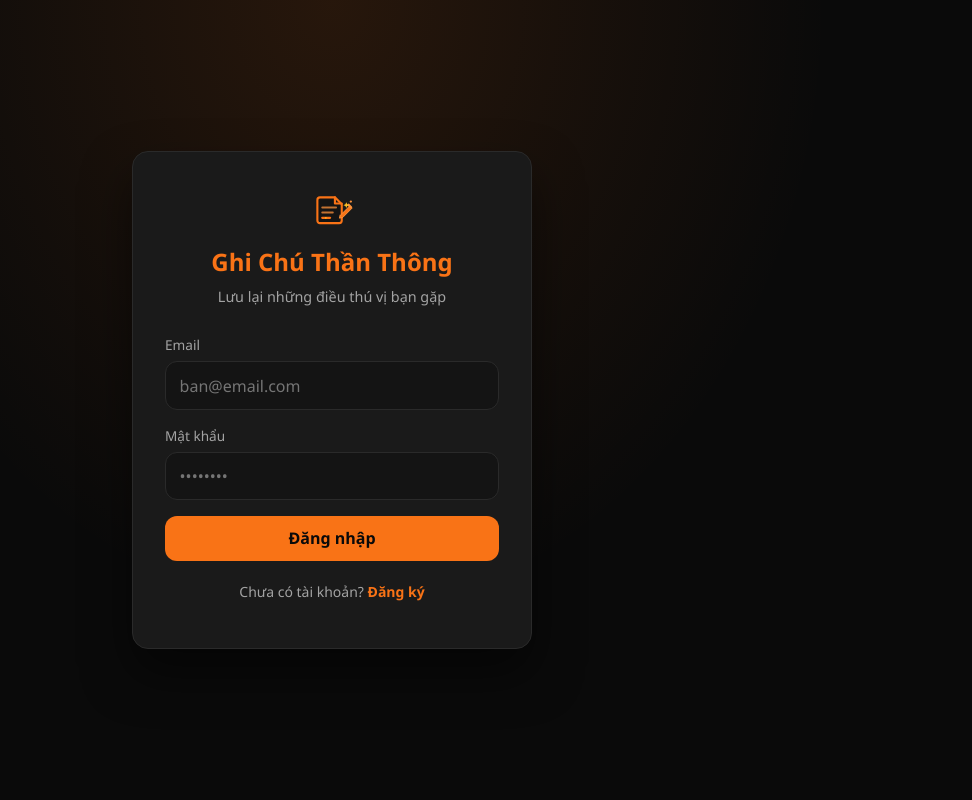
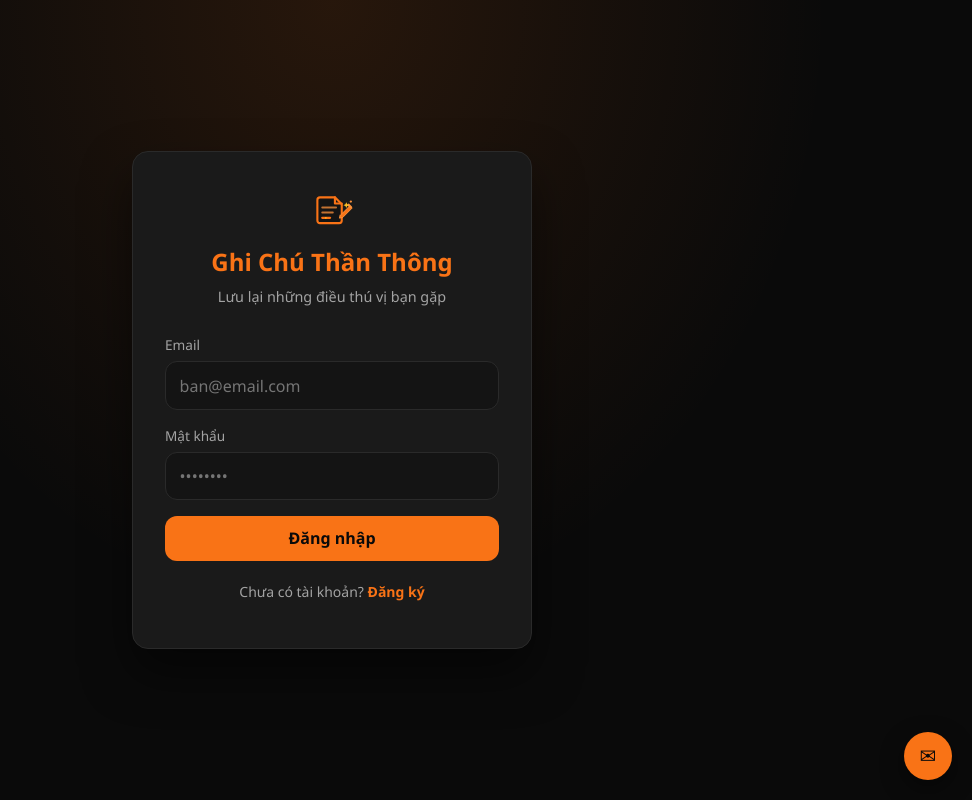
Before and after one commit to thaopt1224/ghichuthanthong, a React (Vite) app: page / in a window 1280 px wide. Shown: the whole page, without its empty margins (308-1280 px from the left). Built offline with nearby package versions, Linux system fonts and the light colour scheme; no server answers; the HTML template or start-up script is replaced by a standard one.

Commit message:
feedback button

```diff
--- a/src/App.tsx
+++ b/src/App.tsx
@@ -2,6 +2,7 @@ import { useAuth } from './hooks/useAuth'
 import { isFirebaseConfigured } from './lib/firebase'
 import { AuthPage } from './components/AuthPage'
 import { Dashboard } from './components/Dashboard'
+import { FeedbackButton } from './components/FeedbackButton'
 import { SetupPage } from './components/SetupPage'
 import { CategoriesProvider } from './contexts/CategoriesContext'
 
@@ -24,13 +25,16 @@ function AppWithAuth() {
     )
   }
 
-  if (!user) {
-    return <AuthPage />
-  }
-
   return (
-    <CategoriesProvider user={user}>
-      <Dashboard user={user} />
-    </CategoriesProvider>
+    <>
+      {!user ? (
+        <AuthPage />
+      ) : (
+        <CategoriesProvider user={user}>
+          <Dashboard user={user} />
+        </CategoriesProvider>
+      )}
+      <FeedbackButton userEmail={user?.email} />
+    </>
   )
 }
--- /dev/null
+++ b/src/components/FeedbackButton.tsx
@@ -0,0 +1,105 @@
+import { useState, type FormEvent } from 'react'
+import { buildFeedbackMailtoUrl } from '../lib/feedback'
+
+interface FeedbackButtonProps {
+  userEmail?: string | null
+}
+
+export function FeedbackButton({ userEmail }: FeedbackButtonProps) {
+  const [open, setOpen] = useState(false)
+  const [message, setMessage] = useState('')
+  const [replyEmail, setReplyEmail] = useState(userEmail ?? '')
+  const [error, setError] = useState('')
+
+  const close = () => {
+    setOpen(false)
+    setError('')
+  }
+
+  const handleSubmit = (e: FormEvent) => {
+    e.preventDefault()
+    const trimmed = message.trim()
+    if (!trimmed) {
+      setError('Vui lòng nhập nội dung phản hồi.')
+      return
+    }
+
+    const mailtoUrl = buildFeedbackMailtoUrl(trimmed, {
+      replyEmail: replyEmail.trim() || undefined,
+      userEmail: userEmail ?? undefined,
+    })
+
+    window.location.href = mailtoUrl
+    setMessage('')
+    setOpen(false)
+    setError('')
+  }
+
+  return (
+    <>
+      <button
+        type="button"
+        className="feedback-fab"
+        onClick={() => setOpen(true)}
+        aria-label="Gửi phản hồi cho nhà phát triển"
+        title="Phản hồi"
+      >
+        ✉
+      </button>
+
+      {open && (
+        <div className="modal-overlay" onClick={close}>
+          <div
+            className="modal feedback-modal"
+            onClick={(e) => e.stopPropagation()}
+            role="dialog"
+            aria-labelledby="feedback-title"
+          >
+            <h2 id="feedback-title">Gửi phản hồi</h2>
+            <p className="feedback-hint">
+              Ý kiến của bạn giúp cải thiện app. Sau khi gửi, ứng dụng email sẽ mở để bạn
+              hoàn tất.
+            </p>
+
+            <form onSubmit={handleSubmit}>
+              {error && <p className="error-msg">{error}</p>}
+
+              <div className="form-group">
+                <label htmlFor="feedback-message">Nội dung</label>
+                <textarea
+                  id="feedback-message"
+                  value={message}
+                  onChange={(e) => setMessage(e.target.value)}
+                  placeholder="Mô tả lỗi, góp ý hoặc đề xuất tính năng..."
+                  rows={5}
+                  autoFocus
+                  required
+                />
+              </div>
+
+              <div className="form-group">
+                <label htmlFor="feedback-reply-email">Email liên hệ (tuỳ chọn)</label>
+                <input
+                  id="feedback-reply-email"
+                  type="email"
+                  value={replyEmail}
+                  onChange={(e) => setReplyEmail(e.target.value)}
+                  placeholder="để nhà phát triển phản hồi lại"
+                />
+              </div>
+
+              <div className="modal-actions">
+                <button type="button" className="btn btn-ghost" onClick={close}>
+                  Huỷ
+                </button>
+                <button type="submit" className="btn btn-primary">
+                  Gửi qua email
+                </button>
+              </div>
+            </form>
+          </div>
+        </div>
+      )}
+    </>
+  )
+}
--- a/src/index.css
+++ b/src/index.css
@@ -600,6 +600,41 @@ a {
   margin-top: 1.25rem;
 }
 
+.feedback-fab {
+  position: fixed;
+  right: 1.25rem;
+  bottom: 1.25rem;
+  z-index: 50;
+  width: 3rem;
+  height: 3rem;
+  display: grid;
+  place-items: center;
+  border: 1px solid rgba(249, 115, 22, 0.45);
+  border-radius: 50%;
+  background: var(--orange);
+  color: var(--black);
+  font-size: 1.25rem;
+  line-height: 1;
+  cursor: pointer;
+  box-shadow: 0 8px 24px rgba(0, 0, 0, 0.45);
+  transition: background 0.15s, transform 0.1s;
+}
+
+.feedback-fab:hover {
+  background: var(--orange-light);
+}
+
+.feedback-fab:active {
+  transform: scale(0.96);
+}
+
+.feedback-modal .feedback-hint {
+  margin: -0.5rem 0 1rem;
+  font-size: 0.85rem;
+  color: var(--text-muted);
+  line-height: 1.5;
+}
+
 @media (max-width: 600px) {
   .header {
     flex-wrap: wrap;
--- /dev/null
+++ b/src/lib/feedback.ts
@@ -0,0 +1,18 @@
+export const FEEDBACK_EMAIL = 'thaopt.1224@gmail.com'
+
+export function buildFeedbackMailtoUrl(
+  message: string,
+  options?: { replyEmail?: string; userEmail?: string },
+): string {
+  const subject = encodeURIComponent('Ghi Chú Thần Thông — Feedback')
+  const lines = [message.trim()]
+
+  if (options?.replyEmail?.trim()) {
+    lines.push('', `Email liên hệ: ${options.replyEmail.trim()}`)
+  } else if (options?.userEmail) {
+    lines.push('', `Tài khoản đăng nhập: ${options.userEmail}`)
+  }
+
+  const body = encodeURIComponent(lines.join('\n'))
+  return `mailto:${FEEDBACK_EMAIL}?subject=${subject}&body=${body}`
+}
```
Also changed, not shown: 1 other file (tests, documents, lock files or other folders).
